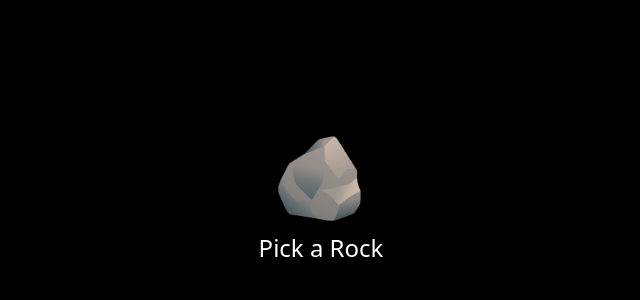
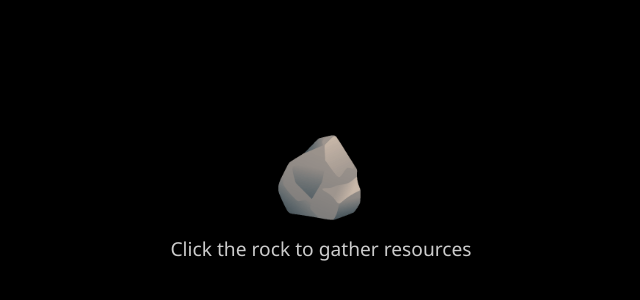
Before and after one commit to MK-xOne/idle-bread-v2, a React (Vite) app: page / in a window 1280 px wide. Shown: the part 210-510 px from the top of the page, without its empty margins (319-959 px from the left). Built offline with nearby package versions, Linux system fonts and the light colour scheme.

Commit message:
css review

```diff
--- a/src/App.css
+++ b/src/App.css
@@ -1,203 +1,22 @@
-/**
- * App.css
- * ---------
- * Defines the global layout and visual styling for the game's main interface.
- *
- * Includes styles for:
- * - Root and fullscreen layout setup (`#root`, `.start-screen`)
- * - Rock interaction UI (e.g., `.rock-button`, `.rock-icon`, `.rock-feedback`)
- * - Panel-based layout structure (e.g., `.panel`, `.left-panel`, `.column`)
- * - Technology and discovery UI (e.g., `.discovery-bar`, `.tech-icon`)
- * - Sliding data panel and close button styling
- *
- * This stylesheet ensures visual consistency and responsive layout behavior
- * across all game phases, from the intro screen to advanced gameplay views.
- */
+/* App.css — Main App Container & Layout */
 
-/* ===== ROOT LAYOUT ===== */
-#root {
-  margin: 0;
-  padding: 0;
-  min-height: 100vh;
-  background-color: rgb(0, 0, 0);
-  font-family: sans-serif;
-  color: #ffffff;
+.full-screen {
+  height: 100vh;
+  width: 100vw;
+  overflow: hidden;
 }
 
-/* ===== PHASE 1: START SCREEN LAYOUT ===== */
-.start-screen.full-screen {
-  position: relative;
-  height: 100vh;
-  width: 100vw;
-  background-color: rgb(0, 0, 0);
-}
-
-.centered-rock-wrapper {
-  position: absolute;
-  top: 50%;
-  left: 50%;
-  transform: translate(-50%, -50%);
+.start-screen {
+  display: flex;
+  justify-content: center;
+  align-items: center;
+  background: #111;
+  flex-direction: column;
+  gap: 1rem;
 }
 
 .left-panel {
-  width: 30%;
-  max-width: 300px;
-  margin-left: 2rem;
+  position: absolute;
+  top: 1rem;
+  left: 1rem;
 }
-
-/* ===== CENTERED ROCK BUTTON ===== */
-.rock-button {
-  cursor: pointer;
-  user-select: none;
-  display: flex;
-  flex-direction: column;
-  align-items: center;
-}
-
-.rock-text {
-  font-size: 1.5rem;
-  margin-top: 1rem;
-  color: #333;
-}
-
-.rock-feedback::before {
-  content: '';
-}
-
-.rock-feedback:contains("No rock found") {
-  color: #ff5252;
-}
-
-.rock-feedback {
-  position: absolute;
-  top: -40px;
-  left: 50%;
-  transform: translateX(-50%);
-  font-size: 1.5rem;
-  pointer-events: none;
-  animation: popFade 1s ease-out forwards;
-  white-space: nowrap;
-}
-
-@keyframes popFade {
-  0% {
-    opacity: 1;
-    transform: translate(-50%, 0);
-  }
-  100% {
-    opacity: 0;
-    transform: translate(-50%, -30px);
-  }
-}
-
-/* ===== MAIN GAME LAYOUT (post-phase-1) ===== */
-.app-container {
-  display: flex;
-  flex-direction: column;
-  min-height: 100vh;
-}
-
-.discovery-bar-wrapper {
-  display: flex;
-  width: 100%;
-  align-items: center;
-  justify-content: space-between;
-  background-color: #2a2a2a;
-  border-bottom: 1px solid #444;
-  padding: 0.5rem 1rem;
-  box-sizing: border-box;
-}
-
-.discovery-bar {
-  width: 100%;
-  padding: 0rem;
-  background-color: #2c2c2c;
-  border-bottom: 1px solid #444;
-  margin: 0.5rem;
-  display: flex;
-  align-items: center;
-  gap: 0.75rem;
-  overflow-x: auto;
-  white-space: nowrap;
-  font-size: 1.5rem;
-}
-
-.tech-icon {
-  display: inline-block;
-  cursor: default;
-}
-
-.main-layout {
-  display: flex;
-  flex-direction: row;
-  gap: 1rem;
-  align-items: flex-start;
-}
-
-.column {
-  display: flex;
-  flex-direction: column;
-  gap: 0.5rem;
-}
-
-.panel {
-  background-color: #1e1e1e;
-  border: 1px solid #444;
-  padding: 1rem;
-  border-radius: 0.5rem;
-  color: white;
-}
-
-/* ===== DATA PANEL ===== */
-.data-toggle-button {
-  position: fixed;
-  top: 1rem;
-  right: 1rem;
-  z-index: 1001;
-  padding: 0.5rem 1rem;
-  background-color: #333;
-  color: #fff;
-  border: none;
-  border-radius: 0.5rem;
-  cursor: pointer;
-}
-
-.data-panel-slide.open {
-  position: fixed;
-  top: 0;
-  right: 0;
-  width: 300px;
-  height: 100vh;
-  background-color: #1e1e1e;
-  border-left: 1px solid #444;
-  padding: 1rem;
-  z-index: 1000;
-  overflow-y: auto;
-  text-align: left;
-  box-shadow: -4px 0 12px rgba(0, 0, 0, 0.4);
-}
-
-.data-panel-slide h2 {
-  margin-bottom: 1rem;
-}
-
-.data-panel-slide ul {
-  padding-left: 1.2rem;
-  list-style-type: disc;
-}
-
-.data-panel-slide ul ul {
-  list-style-type: circle;
-  margin-left: 1rem;
-}
-
-.close-button {
-  position: absolute;
-  top: 0.5rem;
-  right: 0.5rem;
-  background: transparent;
-  border: none;
-  font-size: 1.2rem;
-  color: #fff;
-  cursor: pointer;
-}
--- a/src/components/PageOne.css
+++ b/src/components/PageOne.css
@@ -1,26 +1,45 @@
-.page-one-container {
-  background-color: black;
-  width: 100vw;
-  height: 100vh;
-  display: flex;
-  align-items: center;
-  justify-content: center;
-}
+/* PageOne.css — Rock Interaction UI */
 
-.rock-center {
+.centered-rock-wrapper {
   display: flex;
   flex-direction: column;
   align-items: center;
 }
 
+.rock-button {
+  background: transparent;
+  border: none;
+  cursor: pointer;
+  position: relative;
+}
+
 .rock-icon {
+  position: relative;
   font-size: 5rem;
-  position: relative; /* required for feedback positioning */
+  display: flex;
+  justify-content: center;
+}
+
+.rock-feedback {
+  position: absolute;
+  top: -1.5rem;
+  font-size: 1.2rem;
+  font-weight: bold;
+  opacity: 1;
+  transition: opacity 1s ease-in-out, transform 1s ease-in-out;
+}
+
+.rock-feedback.success {
+  color: #4caf50;
+}
+
+.rock-feedback.error {
+  color: #ff5252;
 }
 
 .rock-text {
-  margin-top: 1rem;
-  color: white;
-  font-size: 1.5rem;
+  font-size: 1.2rem;
   text-align: center;
+  margin-top: 0.5rem;
+  color: #ccc;
 }
--- a/src/components/PageOne.tsx
+++ b/src/components/PageOne.tsx
@@ -1,9 +1,9 @@
 // PageOne.tsx
 import "./PageOne.css";
 import "../utils/animations.css";
-import { useGame } from '../context/GameContext'; // ✅ Use this if useGame is exported from GameContext.ts
-import type { ActionResult } from '../context/actions/performNamedAction';
+import { useGame } from "../context/GameContext";
 import { useEffect, useRef, useState } from "react";
+import type { ActionResult } from "../context/actions/performNamedAction";
 
 /**
  * PageOne.tsx
@@ -16,7 +16,6 @@ import { useEffect, useRef, useState } from "react";
 export default function PageOne() {
   const { resources, performNamedAction } = useGame();
   const [feedback, setFeedback] = useState<string | null>(null);
-  const [rockId, setRockId] = useState(0);
   const rocksRef = useRef(resources.rocks ?? 0);
 
   useEffect(() => {
@@ -25,30 +24,21 @@ export default function PageOne() {
 
   const handleClick = () => {
     const before = rocksRef.current;
-    const result: ActionResult = performNamedAction?.('rocks', 'harvest') ?? { performed: false };
+    const result: ActionResult = performNamedAction?.("rocks", "harvest") ?? { performed: false };
 
-    setTimeout(() => {
-      const after = resources.rocks ?? 0;
-      const gained = Math.max(0, after - before);
-
-      if (result?.performed && gained > 0) {
-        setFeedback(`+${gained}`);
-        setRockId(prev => prev + 1); // Trigger rerender
-        setTimeout(() => setFeedback(null), 800); // Clear
-      }
-    }, 10);
+    const gained = (resources.rocks ?? 0) - before;
+    if (result.performed && gained > 0) {
+      setFeedback(`+${gained}`);
+      setTimeout(() => setFeedback(null), 1000);
+    }
   };
 
   return (
-    <div className="page-one-container" onClick={handleClick}>
-      <div className="rock-center">
-        <div className="rock-icon" key={rockId}>
-          {feedback && (
-            <div className="rock-feedback">{feedback}</div>
-          )}
-          🪨
-        </div>
-        <div className="rock-text">Pick a Rock</div>
+    <div className="page-one-container">
+      <div className="rock-center" onClick={handleClick}>
+        <div className="rock-icon gather-rock">🪨</div>
+        {feedback && <div className="rock-feedback">{feedback}</div>}
+        <div className="rock-text">Click the rock to gather resources</div>
       </div>
     </div>
   );
--- a/src/context/GameProvider.tsx
+++ b/src/context/GameProvider.tsx
@@ -36,7 +36,8 @@ export const GameProvider = ({ children }: { children: ReactNode }) => {
       value={{
         ...gameState,
         perform,
-        performNamedAction,
+        performNamedAction: (resourceId, actionType) =>
+        performNamedAction(gameState, resourceId, actionType),
       }}
     >
       {children}
--- a/src/context/gameState.ts
+++ b/src/context/gameState.ts
@@ -54,7 +54,6 @@ export const useGameState = () => {
   const [readyToHarvestPrimitiveWheat, setReadyToHarvestPrimitiveWheat] = useState(false);
   const [grindClicks,                  setGrindClicks                 ] = useState(0);
   const [bakeClicks,                   setBakeClicks                  ] = useState(0);
-  const [hasClickedFirstRock,          setHasClickedFirstRock         ] = useState(false);
 
   /* ---------- tiny helpers (logic-free) ---------- */
 
@@ -91,8 +90,6 @@ export const useGameState = () => {
     grindClicks,             setGrindClicks,
     bakeClicks,              setBakeClicks,
 
-    hasClickedFirstRock,     setHasClickedFirstRock,
-
     /* helpers */
     getTick,
   };
--- a/src/index.css
+++ b/src/index.css
@@ -1,83 +1,21 @@
-/**
- * index.css
- * ------------
- * Global CSS reset and base styles for consistent rendering across browsers.
- *
- * Includes:
- * - Root font and color variables
- * - Default styles for common elements (body, h1, a, button)
- * - Light/dark theme handling via `prefers-color-scheme` media query
- * - Accessibility enhancements (e.g. font smoothing, focus styles)
- *
- * This file serves as the baseline stylesheet loaded at app startup,
- * ensuring visual consistency and responsive behavior before component-specific styles apply.
- */
+/* index.css — Global Reset and Base Layout */
 
-:root {
-  font-family: system-ui, Avenir, Helvetica, Arial, sans-serif;
-  line-height: 1.5;
-  font-weight: 400;
-
-  color-scheme: light dark;
-  color: rgba(255, 255, 255, 0.87);
-  background-color: #242424;
-
-  font-synthesis: none;
-  text-rendering: optimizeLegibility;
-  -webkit-font-smoothing: antialiased;
-  -moz-osx-font-smoothing: grayscale;
+* {
+  margin: 0;
+  padding: 0;
+  box-sizing: border-box;
 }
 
-a {
-  font-weight: 500;
-  color: #646cff;
-  text-decoration: inherit;
-}
-a:hover {
-  color: #535bf2;
+html, body {
+  height: 100%;
+  width: 100%;
+  font-family: 'Segoe UI', Tahoma, Geneva, Verdana, sans-serif;
+  background-color: #000;
+  color: #eee;
 }
 
 body {
-  margin: 0;
   display: flex;
-  place-items: center;
-  min-width: 320px;
-  min-height: 100vh;
+  justify-content: center;
+  align-items: center;
 }
-
-h1 {
-  font-size: 3.2em;
-  line-height: 1.1;
-}
-
-button {
-  border-radius: 8px;
-  border: 1px solid transparent;
-  padding: 0.6em 1.2em;
-  font-size: 1em;
-  font-weight: 500;
-  font-family: inherit;
-  background-color: #1a1a1a;
-  cursor: pointer;
-  transition: border-color 0.25s;
-}
-button:hover {
-  border-color: #646cff;
-}
-button:focus,
-button:focus-visible {
-  outline: 4px auto -webkit-focus-ring-color;
-}
-
-@media (prefers-color-scheme: light) {
-  :root {
-    color: #213547;
-    background-color: #ffffff;
-  }
-  a:hover {
-    color: #747bff;
-  }
-  button {
-    background-color: #f9f9f9;
-  }
-}
--- a/src/utils/animations.css
+++ b/src/utils/animations.css
@@ -1,96 +1,26 @@
-/**
- * animations.css
- * ----------------
- * Contains reusable CSS animations and transitions for enhancing UI feedback.
- *
- * Included animations:
- * - `.split .rock-left / .rock-right`: Visual split effect for rock-breaking interactions
- * - `.rock-feedback`: Floating, fading popup animation used to show harvest feedback
- * - `@keyframes popFade`: Defines the float-and-fade animation used in feedback UI
- *
- * These animations improve clarity and responsiveness during key player actions.
- */
+/* animations.css — Animations and Transitions */
 
-/* ===== ROCK SPLIT ANIMATION ===== */
-.rock-icon {
-  position: relative;
-  width: 100px;
-  height: 100px;
-}
-
-.rock-icon span {
-  position: absolute;
-  top: 0;
-  left: 0;
-  right: 0;
-  margin: auto;
-  font-size: 5rem;
-  opacity: 1;
-  transition: none;
-}
-
-/* Only apply transitions when animating out */
-.rock-left.animate-out,
-.rock-right.animate-out {
-  transition: transform 0.6s ease-out, opacity 0.3s ease-out;
-}
-
-
-.split .rock-left {
-  transform: translateX(-60px) rotate(-20deg);
-  opacity: 0;
-}
-
-.split .rock-right {
-  transform: translateX(60px) rotate(20deg);
-  opacity: 0;
-}
-
-@keyframes rockFadeOut {
+@keyframes split-rock {
   0% {
-    transform: translateX(0) rotate(0);
+    transform: scale(1);
     opacity: 1;
   }
   100% {
-    transform: translateX(var(--x)) rotate(var(--r));
+    transform: translateY(-50px) scale(0.3);
     opacity: 0;
   }
 }
 
-.rock-left.animate-out {
-  --x: -60px;
-  --r: -20deg;
-  animation: rockFadeOut 0.6s forwards;
+.split .rock-left {
+  animation: split-rock 1s ease-in-out forwards;
+  transform-origin: left center;
 }
 
-.rock-right.animate-out {
-  --x: 60px;
-  --r: 20deg;
-  animation: rockFadeOut 0.6s forwards;
+.split .rock-right {
+  animation: split-rock 1s ease-in-out forwards;
+  transform-origin: right center;
 }
 
-
-/* ===== FLOATING FEEDBACK POPUP ===== */
-.rock-feedback {
-  position: absolute;
-  top: -40px;
-  left: 50%;
-  transform: translateX(-50%);
-  font-size: 1.5rem;
-  pointer-events: none;
-  animation: popFade 1s ease-out forwards;
-  white-space: nowrap;
-  color: #4caf50;
+.animate-out {
+  transition: transform 0.3s ease-out, opacity 0.3s ease-out;
 }
-
-/* Animate popup float + fade */
-@keyframes popFade {
-  0% {
-    opacity: 1;
-    transform: translate(-50%, 0);
-  }
-  100% {
-    opacity: 0;
-    transform: translate(-50%, -30px);
-  }
-}
```
Also changed, not shown: src/App.tsx (+10 -38 lines).
